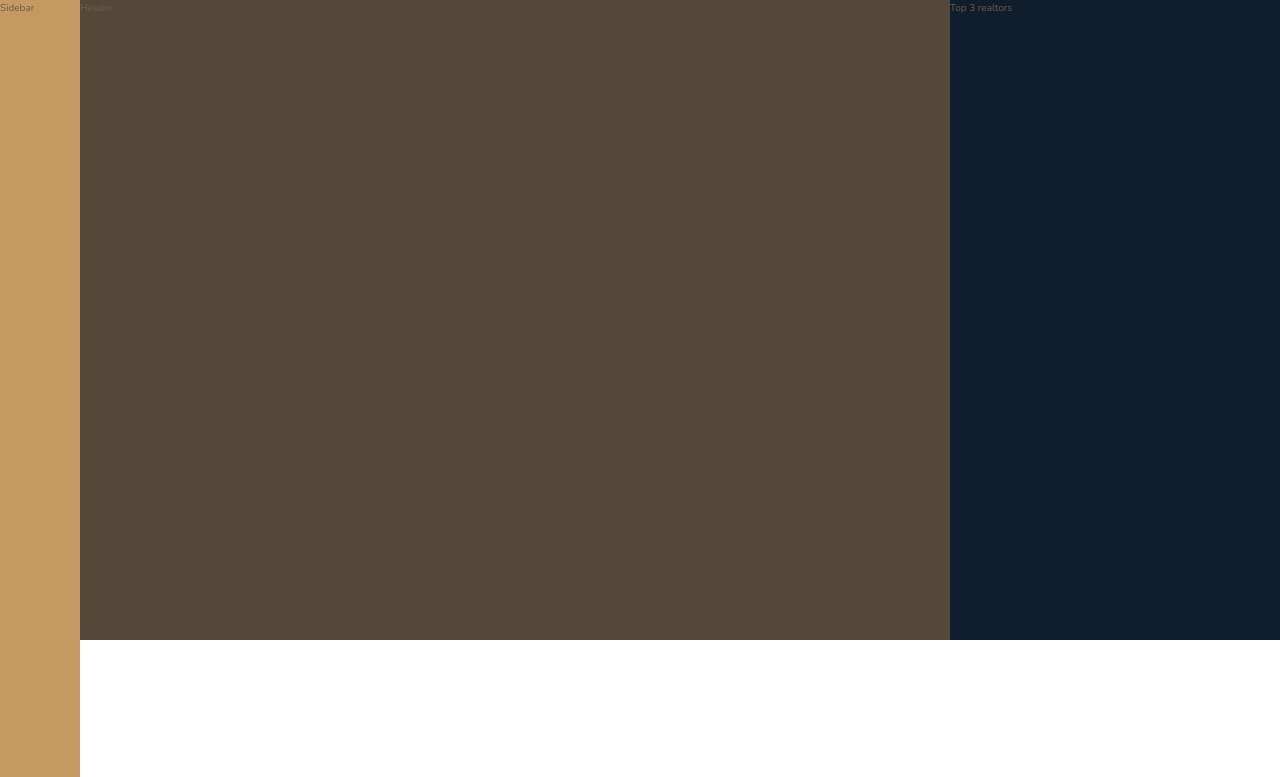
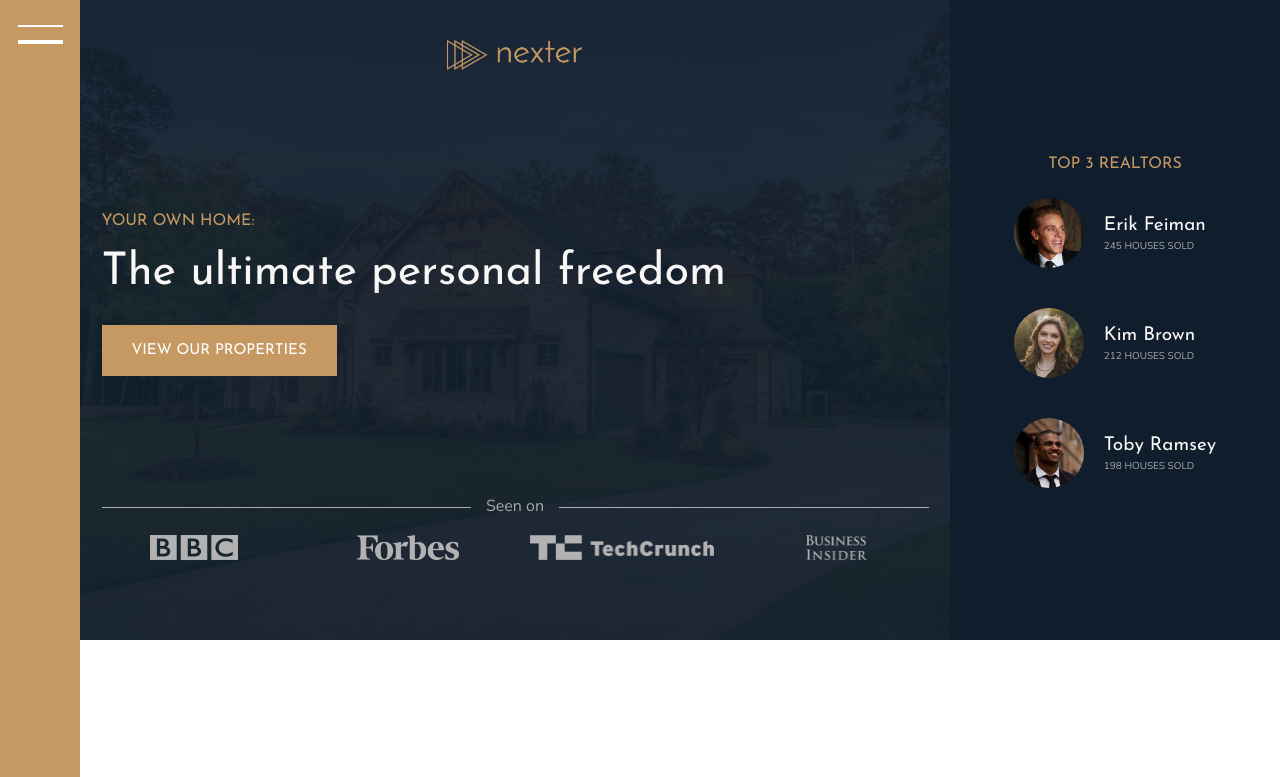
Before and after one commit to dameradev/advanced_css_nexter, a website: page index.html in a window 1280 px wide. Shown: the top 777 px of the page. Drawn offline with nearby package versions, Linux system fonts and the light colour scheme.

Commit message:
Header done (vertical centering grid-rows)

```diff
--- a/index.html
+++ b/index.html
@@ -16,15 +16,48 @@
   </head>
   <body class="container">
     <div class="sidebar">
-      Sidebar
+      <button class="nav-btn"></button>
     </div>
 
     <header class="header">
-      Header
+      <img src="img/logo.png" alt="Nexter logo" class="header__logo" />
+      <h3 class="heading-3">Your own home:</h3>
+      <h1 class="heading-1">The ultimate personal freedom</h1>
+      <button class="btn header__btn">View our properties</button>
+      <div class="header__seenon-text">Seen on</div>
+      <div class="header__seenon-logos">
+        <img src="img/logo-bbc.png" alt="Seen on logo 1" />
+        <img src="img/logo-forbes.png" alt="Seen on logo 2" />
+        <img src="img/logo-techcrunch.png" alt="Seen on logo 3" />
+        <img src="img/logo-bi.png" alt="Seen on logo 4" />
+      </div>
     </header>
 
     <div class="realtors">
-      Top 3 realtors
+      <h3 class="heading-3">Top 3 Realtors</h3>
+      <div class="realtors__list">
+        <img src="img/realtor-1.jpeg" alt="Realtor 1" class="realtors__img" />
+        <div class="realtors__details">
+          <h4 class="heading-4 heading-4--light">
+            Erik Feiman
+          </h4>
+          <p class="realtors__sold">245 houses sold</p>
+        </div>
+        <img src="img/realtor-2.jpeg" alt="Realtor 1" class="realtors__img" />
+        <div class="realtors__details">
+          <h4 class="heading-4 heading-4--light">
+            Kim Brown
+          </h4>
+          <p class="realtors__sold">212 houses sold</p>
+        </div>
+        <img src="img/realtor-3.jpeg" alt="Realtor 1" class="realtors__img" />
+        <div class="realtors__details">
+          <h4 class="heading-4 heading-4--light">
+            Toby Ramsey
+          </h4>
+          <p class="realtors__sold">198 houses sold</p>
+        </div>
+      </div>
     </div>
 
     <section class="features">
--- a/sass/_header.scss
+++ b/sass/_header.scss
@@ -1,4 +1,56 @@
 .header {
-    background-color: $color-grey-dark-1;
-    grid-column: full-start / col-end 6;
+  grid-column: full-start / col-end 6;
+
+  background-image: linear-gradient(
+      rgba($color-secondary, 0.93),
+      rgba($color-secondary, 0.93)
+    ),
+    url(../img/hero.jpeg);
+  background-size: cover;
+  background-position: center;
+  padding: 8rem;
+  padding-top: 4rem;
+
+  display: grid;
+  grid-template-rows: 1fr min-content 6rem 1fr;
+  grid-template-columns: max-content;
+  grid-row-gap: 1.5rem;
+  justify-content: center;
+
+  &__logo {
+    height: 3rem;
+    justify-self: center;
+  }
+  &__btn {
+    align-self: start;
+    justify-self: start;
+  }
+  &__seenon-text {
+    display: grid;
+    grid-template-columns: 1fr max-content 1fr;
+    grid-column-gap: 1.5rem;
+
+    font-size: 1.6rem;
+    color: $color-grey-light-2;
+    align-items: center;
+
+    &::before,
+    &::after {
+      content: "";
+      height: 1px;
+      display: block;
+      background-color: currentColor;
+    }
+  }
+
+  &__seenon-logos {
+    display: grid;
+    grid-template-columns: repeat(4, 1fr);
+    grid-gap: 3rem;
+    justify-items: center;
+    img {
+      height: 2.5rem;
+      filter: brightness(70%);
+    }
+  }
 }
--- a/sass/_realtors.scss
+++ b/sass/_realtors.scss
@@ -1,4 +1,30 @@
 .realtors {
-    background-color: $color-secondary;
-    grid-column: col-start 7  / full-end;
+  background-color: $color-secondary;
+  grid-column: col-start 7 / full-end;
+  padding: 3rem;
+
+  display: grid;
+  align-content: center;
+  justify-content: center;
+  justify-items: center;
+  grid-row-gap: 2rem;
+
+  &__list {
+    display: grid;
+    grid-template-columns: min-content max-content;
+    grid-row-gap: 5vh;
+    grid-column-gap: 2rem;
+    align-items: center;
+  }
+  &__img {
+    width: 7rem;
+    border-radius: 50%;
+    display: block;
+  }
+
+  &__sold {
+    text-transform: uppercase;
+    color: $color-grey-light-2;
+    margin-top: -3px;
+  }
 }
--- a/sass/_sidebar.scss
+++ b/sass/_sidebar.scss
@@ -1,6 +1,34 @@
 .sidebar {
-    background-color: $color-primary;
+  background-color: $color-primary;
 
-    grid-column: sidebar-start / sidebar-end;
-    grid-row: 1 / -1;
+  grid-column: sidebar-start / sidebar-end;
+  grid-row: 1 / -1;
+  display: flex;
+  justify-content: center;
 }
+
+.nav-btn {
+  border: none;
+  border-radius: none;
+
+  background-color: #fff;
+  height: 2px;
+  width: 4.5rem;
+  margin-top: 4rem;
+
+  &::before,
+  &::after {
+    content: "";
+    background-color: #fff;
+    height: 2px;
+    width: 4.5rem;
+    display: block;
+  }
+  &::before {
+    transform: translateY(-1.5rem);
+  }
+
+  &::after {
+    transform: translateY(1.3 rem);
+  }
+}
--- a/sass/_typography.scss
+++ b/sass/_typography.scss
@@ -5,6 +5,9 @@
 
 .heading-1 {
   @extend %heading;
+  font-size: 4.5rem;
+  color: $color-grey-light-1;
+  line-height: 1;
 }
 .heading-2 {
   @extend %heading;
```
Also changed, not shown: css/style.css.
